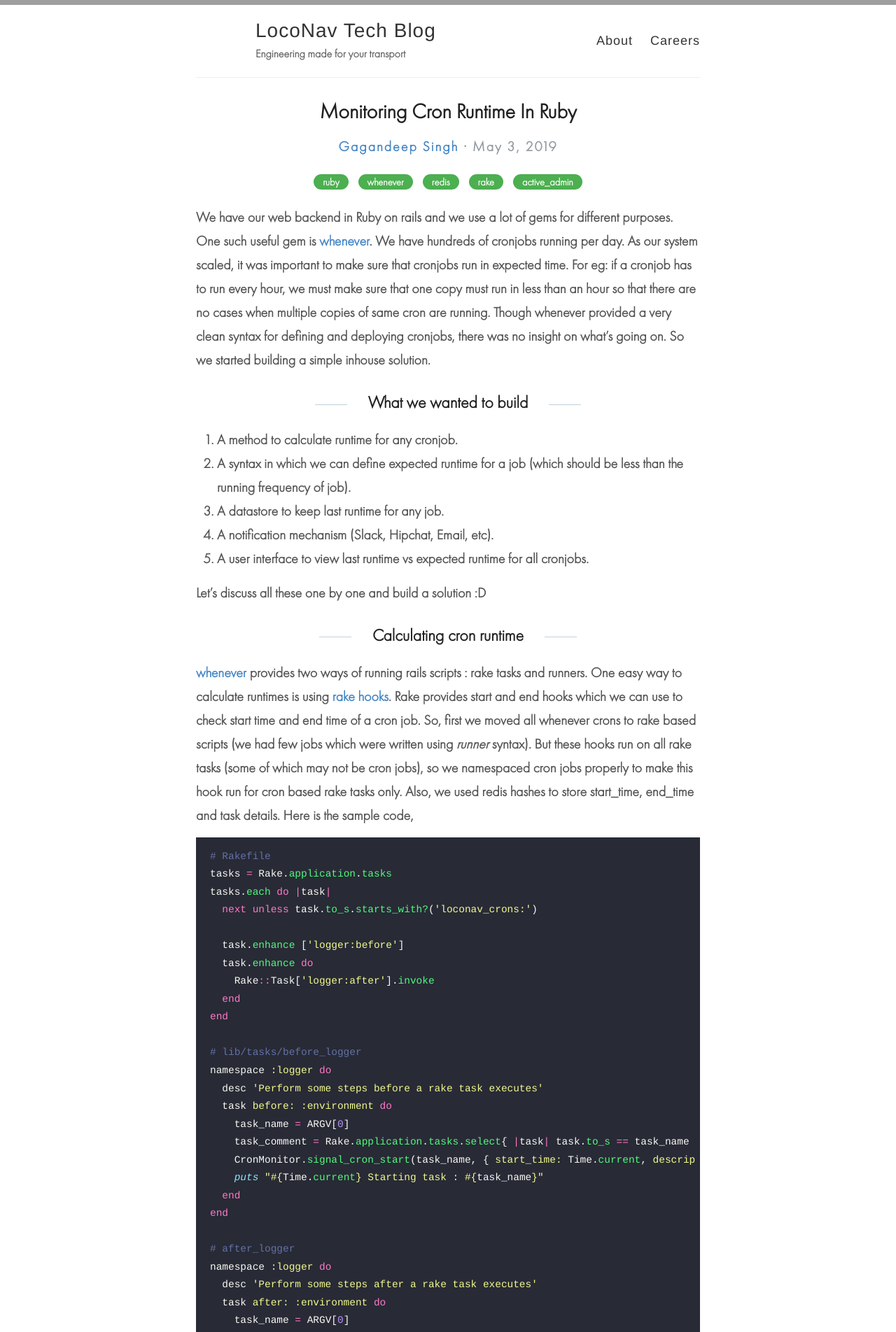
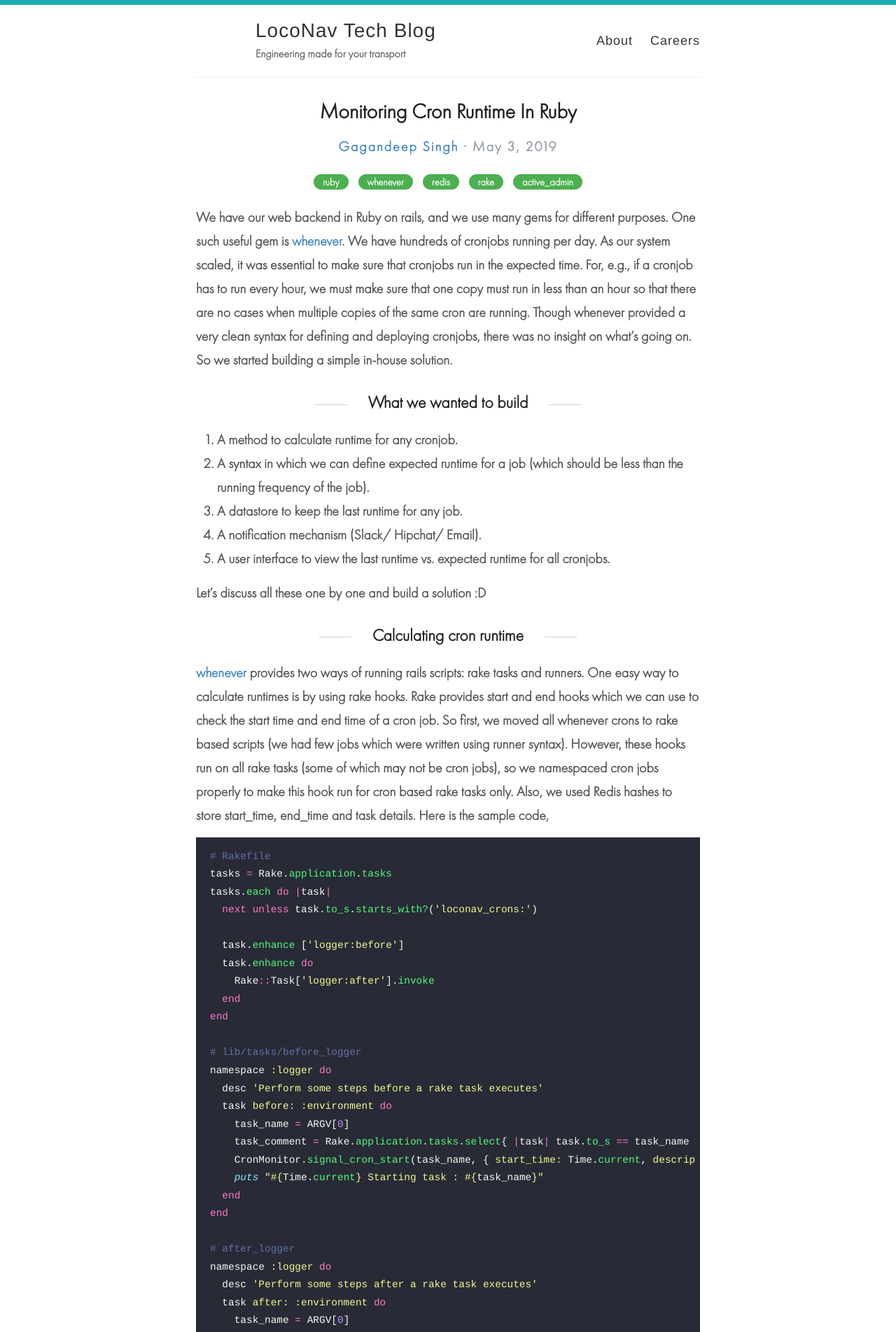
Before and after one commit to loconav-tech/blog, a Jekyll site: the page built from _posts/2019-05-03-monitoring-cron-runtime-in-rails.md, in a window 1280 px wide. Shown: the top 1904 px of the page at 70% size. Built offline with Jekyll 4.4.1, drawn with Linux system fonts in a browser that asks for light colours; comment, search, counter and statistics services are not loaded; some of the changed text lies outside the part shown; grey boxes are pictures that could not be loaded.

Commit message:
Grammar corrected. Updated bar to color

````diff
--- a/_posts/2019-05-03-monitoring-cron-runtime-in-rails.md
+++ b/_posts/2019-05-03-monitoring-cron-runtime-in-rails.md
@@ -5,20 +5,21 @@ categories: [ruby, whenever, redis, rake, active_admin]
 author: gagan93
 ---
 
-We have our web backend in Ruby on rails and we use a lot of gems for different purposes. One such useful gem is **[whenever](https://github.com/javan/whenever)**. We have hundreds of cronjobs running per day. As our system scaled, it was important to make sure that cronjobs run in expected time. For eg: if a cronjob has to run every hour, we must make sure that one copy must run in less than an hour so that there are no cases when multiple copies of same cron are running. Though whenever provided a very clean syntax for defining and deploying cronjobs, there was no insight on what's going on. So we started building a simple inhouse solution.
+We have our web backend in Ruby on rails, and we use many gems for different purposes. One such useful gem is **[whenever](https://github.com/javan/whenever)**. We have hundreds of cronjobs running per day. As our system scaled, it was essential to make sure that cronjobs run in the expected time. For, e.g., if a cronjob has to run every hour, we must make sure that one copy must run in less than an hour so that there are no cases when multiple copies of the same cron are running. Though whenever provided a very clean syntax for defining and deploying cronjobs, there was no insight on what’s going on. So we started building a simple in-house solution.
+
 
 ## What we wanted to build
 1. A method to calculate runtime for any cronjob.
-2. A syntax in which we can define expected runtime for a job (which should be less than the running frequency of job).
-3. A datastore to keep last runtime for any job.
-4. A notification mechanism (Slack, Hipchat, Email, etc).
-5. A user interface to view last runtime vs expected runtime for all cronjobs.
+2. A syntax in which we can define expected runtime for a job (which should be less than the running frequency of the job).
+3. A datastore to keep the last runtime for any job.
+4. A notification mechanism (Slack/ Hipchat/ Email).
+5. A user interface to view the last runtime vs. expected runtime for all cronjobs.
 
-Let's discuss all these one by one and build a solution :D
+Let’s discuss all these one by one and build a solution :D
 
 
 ## Calculating cron runtime
-[whenever](https://github.com/javan/whenever) provides two ways of running rails scripts : rake tasks and runners. One easy way to calculate runtimes is using **[rake hooks](https://medium.com/@ochagata/implementing-global-hooks-for-rake-9a11632731a4)**. Rake provides **start** and **end** hooks which we can use to check start time and end time of a cron job. So, first we moved all whenever crons to rake based scripts (we had few jobs which were written using _runner_ syntax). But these hooks run on all rake tasks (some of which may not be cron jobs), so we namespaced cron jobs properly to make this hook run for cron based rake tasks only. Also, we used **redis** hashes to store start_time, end_time and task details. Here is the sample code,
+[whenever](https://github.com/javan/whenever) provides two ways of running rails scripts: rake tasks and runners. One easy way to calculate runtimes is by using rake hooks. Rake provides start and end hooks which we can use to check the start time and end time of a cron job. So first, we moved all whenever crons to rake based scripts (we had few jobs which were written using runner syntax). However, these hooks run on all rake tasks (some of which may not be cron jobs), so we namespaced cron jobs properly to make this hook run for cron based rake tasks only. Also, we used Redis hashes to store start_time, end_time and task details. Here is the sample code,
 
 ```ruby
 # Rakefile
@@ -82,7 +83,7 @@ namespace :logger do
 end
 ```
 
-The after_logger notes end_time, takes previous runtime from redis and calculates job runtime. If this comes out to be more than threshold, it can send a notification.
+The after_logger notes end_time, takes the previous runtime from Redis and calculates job runtime. If this comes out to be more than the threshold, it can send a notification.
 
 
 ## Syntax for defining cron runtime
@@ -93,7 +94,7 @@ We checked whenever documentation and found we can define these things for a cro
 3. Log files (standard and error)
 4. Rake command details
 
-Only thing we wanted to add was _runtime_threshold_. So for each task, we defined some decent threshold initially and modified it later as per actual job runtimes. We came up with our own hash based syntax in a module called Cron::ExecutionConstraints. Here, we also defined our time in IST as all the customers in this cluster are in IST otherwise whenever accepts UTC time.
+The only thing we wanted to add was _runtime_threshold_. So for each task, we defined some decent threshold initially and modified it later as per actual job runtimes. We came up with our own hash based syntax in a module called Cron::ExecutionConstraints. Here, we also defined our time in IST as all the customers in this cluster are in IST otherwise whenever accepts time as UTC.
 
 ```ruby
 module Cron
@@ -148,7 +149,7 @@ We are using redis for this purpose, code for which is wrapped in a module calle
 
 
 ## A user interface to view all this
-We use [active_admin](https://github.com/activeadmin/activeadmin) as our admin platform. So, to build a view over this, we used active admin [custom pages](https://activeadmin.info/10-custom-pages.html). We built a page which iterates over the redis hash (that stores cron runtimes and other meta) and just shows up last runtime details for each cron. It highlights a row in red if the job runtime is more than expected runtime. Our view looks like this:
+We use [active_admin](https://github.com/activeadmin/activeadmin) as our admin platform. So, to build a view over this, we used active admin [custom pages](https://activeadmin.info/10-custom-pages.html). We built a page which iterates over the redis hash (that stores cron runtimes and other meta) and shows up last runtime details for each cron. It highlights a row in red if the job runtime is more than the expected runtime. Our view looks like this:
 
 Inline-style:
 ![alt text](https://github.com/loconav-tech/blog/blob/master/images/blog_2/sample_view_active_admin.png?raw=true)
--- a/style.scss
+++ b/style.scss
@@ -356,7 +356,7 @@ body:after {
 }
 
 #bar {
-    background: url(images/galaxy.jpg);
+    background-color: #1EACB2;
     height: 7px;
     background-size: cover;
     background-position: left 60%;
````
Also changed, not shown: other parts of _posts/2019-05-03-monitoring-cron-runtime-in-rails.md (+1 -1 lines).
